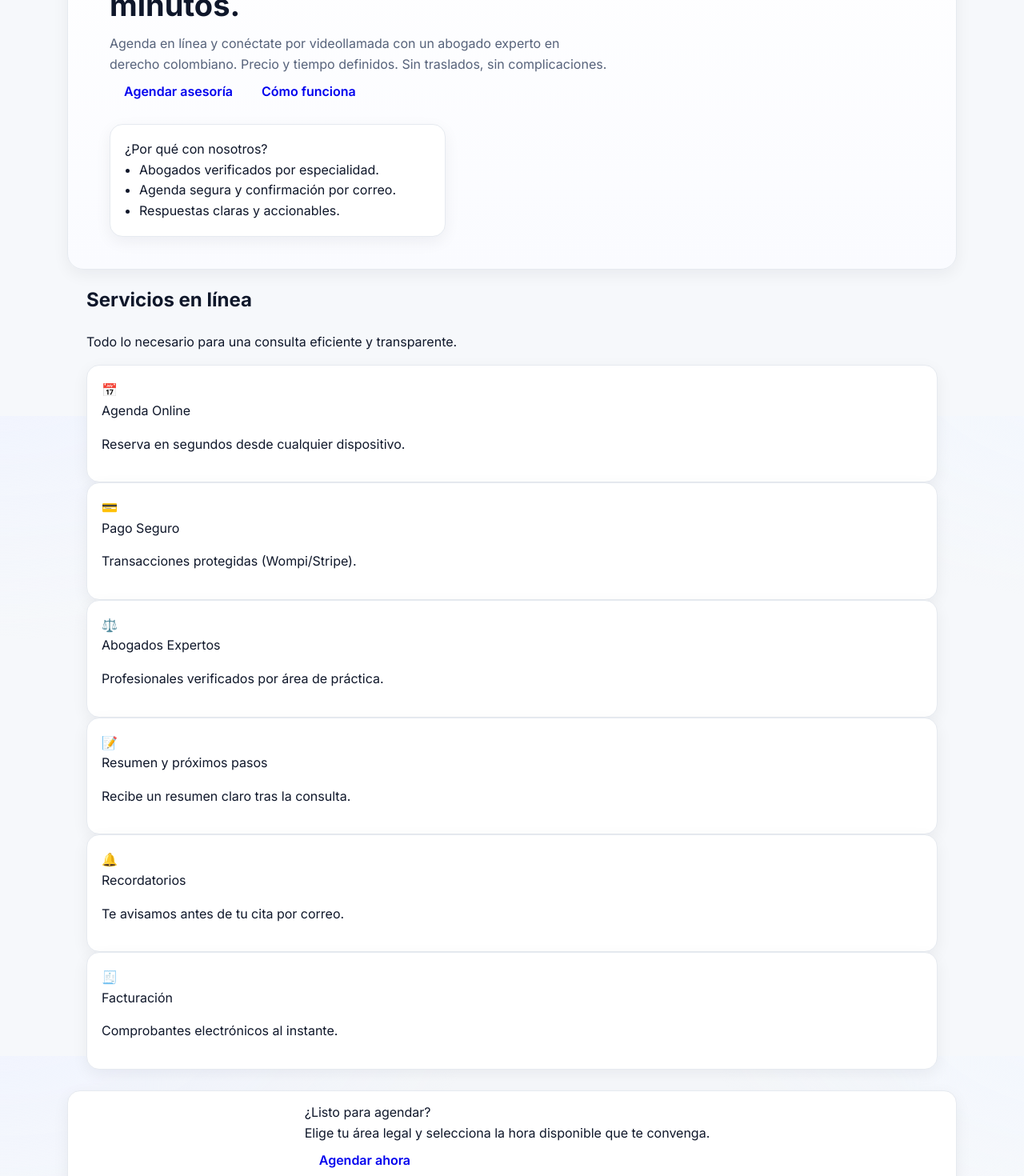
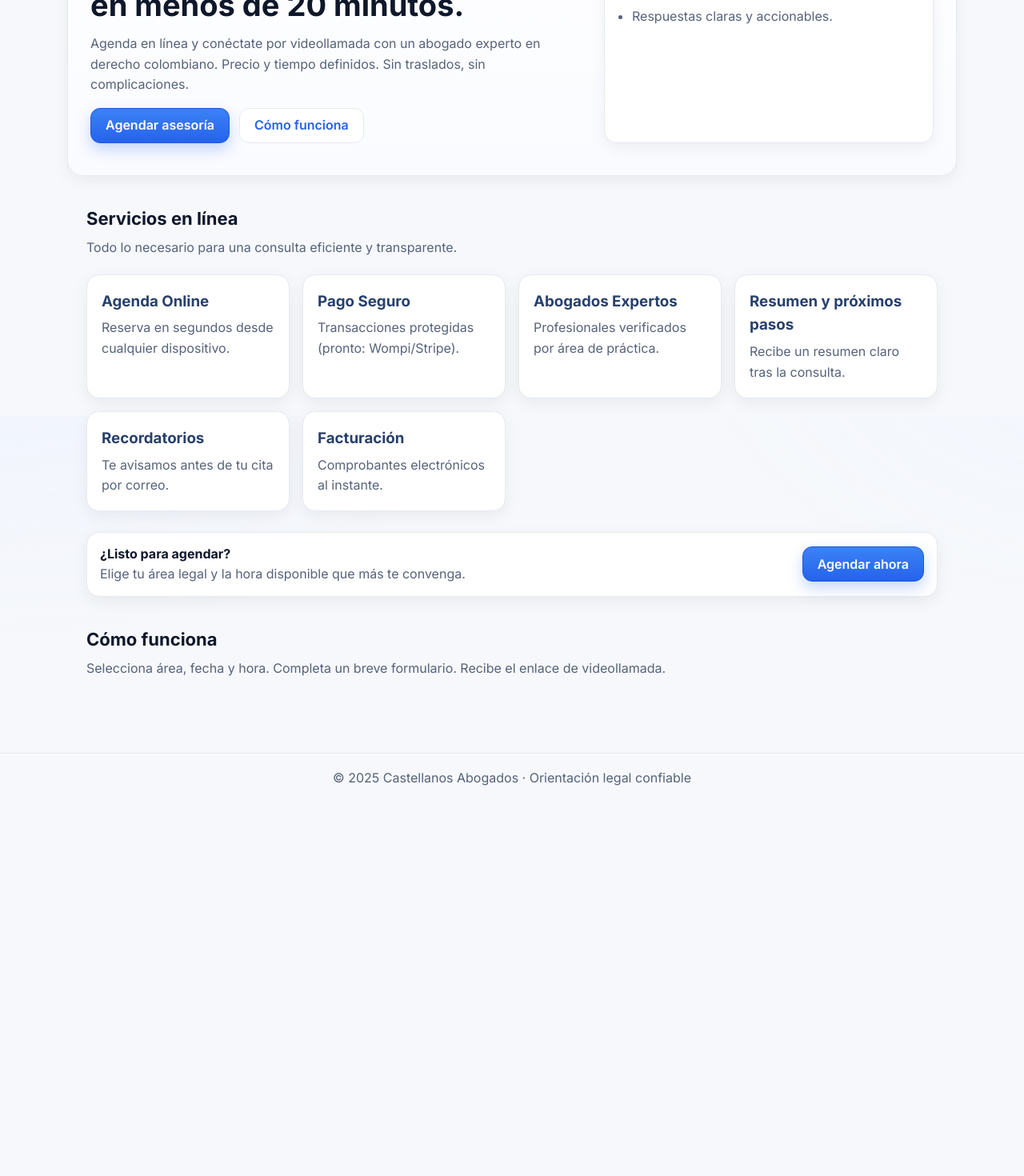
Before and after one commit to jjonnas1/castellanosabogados, a Next.js app: page / in a window 1280 px wide. Shown: the part 280-1750 px from the top of the page at 80% size. After the commit the page ends 1265 px from the top, so only its background shows below. Built offline with nearby package versions, Linux system fonts and the light colour scheme.

Commit message:
Update page.tsx

```diff
--- a/app/page.tsx
+++ b/app/page.tsx
@@ -1,93 +1,82 @@
-// app/page.tsx
-import Link from "next/link";
-
-export default function Home() {
+export default function HomePage() {
   return (
     <>
       {/* HERO */}
-      <section className="hero" id="inicio">
-        <div className="wrap">
+      <section className="hero wrap">
+        <div className="grid">
+          <div>
             <span className="kicker">Nueva · Asesoría virtual de 20 minutos</span>
-          <h1 className="display">
-            Asesoría legal clara y cercana, en menos de 20 minutos.
-          </h1>
-          <p className="lead">
-            Agenda en línea y conéctate por videollamada con un abogado experto en
-            derecho colombiano. Precio y tiempo definidos. Sin traslados, sin complicaciones.
+            <h1>Asesoría legal clara y cercana, en menos de 20 minutos.</h1>
+            <p>
+              Agenda en línea y conéctate por videollamada con un abogado experto en derecho
+              colombiano. Precio y tiempo definidos. Sin traslados, sin complicaciones.
             </p>
-          <div className="hero__cta">
-            <Link href="/agenda" className="btn btn--primary">Agendar asesoría</Link>
-            <a href="#como-funciona" className="btn">Cómo funciona</a>
+            <div className="actions">
+              <a href="/agenda" className="btn btn-primary">Agendar asesoría</a>
+              <a href="#como-funciona" className="btn btn-ghost">Cómo funciona</a>
+            </div>
           </div>
 
-          {/* Tarjeta de confianza */}
-          <aside aria-label="Por qué con nosotros" style={{marginTop: 18}}>
-            <div className="card" style={{maxWidth: 420}}>
-              <div className="card__title">¿Por qué con nosotros?</div>
-              <ul className="muted" style={{paddingLeft: 18, margin: 0, lineHeight: 1.6}}>
+          <aside className="why">
+            <h4>¿Por qué con nosotros?</h4>
+            <ul>
               <li>Abogados verificados por especialidad.</li>
               <li>Agenda segura y confirmación por correo.</li>
               <li>Respuestas claras y accionables.</li>
             </ul>
-            </div>
           </aside>
         </div>
       </section>
 
       {/* SERVICIOS */}
-      <section className="services" id="servicios">
-        <div className="wrap">
-          <h2 className="h2 center">Servicios en línea</h2>
-          <p className="muted center">
-            Todo lo necesario para una consulta eficiente y transparente.
-          </p>
+      <section className="section wrap" id="servicios">
+        <h2>Servicios en línea</h2>
+        <p className="lead">Todo lo necesario para una consulta eficiente y transparente.</p>
 
-          <div className="grid">
-            <div className="card">
-              <div className="card__icon">📅</div>
-              <div className="card__title">Agenda Online</div>
-              <p className="card__text">Reserva en segundos desde cualquier dispositivo.</p>
+        <div className="cards">
+          <article className="card">
+            <h3 className="title">Agenda Online</h3>
+            <p className="txt">Reserva en segundos desde cualquier dispositivo.</p>
+          </article>
+
+          <article className="card">
+            <h3 className="title">Pago Seguro</h3>
+            <p className="txt">Transacciones protegidas (pronto: Wompi/Stripe).</p>
+          </article>
+
+          <article className="card">
+            <h3 className="title">Abogados Expertos</h3>
+            <p className="txt">Profesionales verificados por área de práctica.</p>
+          </article>
+
+          <article className="card">
+            <h3 className="title">Resumen y próximos pasos</h3>
+            <p className="txt">Recibe un resumen claro tras la consulta.</p>
+          </article>
+
+          <article className="card">
+            <h3 className="title">Recordatorios</h3>
+            <p className="txt">Te avisamos antes de tu cita por correo.</p>
+          </article>
+
+          <article className="card">
+            <h3 className="title">Facturación</h3>
+            <p className="txt">Comprobantes electrónicos al instante.</p>
+          </article>
         </div>
-            <div className="card">
-              <div className="card__icon">💳</div>
-              <div className="card__title">Pago Seguro</div>
-              <p className="card__text">Transacciones protegidas (Wompi/Stripe).</p>
+
+        <div className="cta mt-16">
+          <div>
+            <strong>¿Listo para agendar?</strong>
+            <div className="txt" style={{color:'#56627A'}}>Elige tu área legal y la hora disponible que más te convenga.</div>
           </div>
-            <div className="card">
-              <div className="card__icon">⚖️</div>
-              <div className="card__title">Abogados Expertos</div>
-              <p className="card__text">Profesionales verificados por área de práctica.</p>
-            </div>
-            <div className="card">
-              <div className="card__icon">📝</div>
-              <div className="card__title">Resumen y próximos pasos</div>
-              <p className="card__text">Recibe un resumen claro tras la consulta.</p>
-            </div>
-            <div className="card">
-              <div className="card__icon">🔔</div>
-              <div className="card__title">Recordatorios</div>
-              <p className="card__text">Te avisamos antes de tu cita por correo.</p>
-            </div>
-            <div className="card">
-              <div className="card__icon">🧾</div>
-              <div className="card__title">Facturación</div>
-              <p className="card__text">Comprobantes electrónicos al instante.</p>
-            </div>
-          </div>
+          <a href="/agenda" className="btn btn-primary">Agendar ahora</a>
         </div>
       </section>
 
-      {/* CTA FINAL */}
-      <section className="cta" id="como-funciona" aria-labelledby="cta-title">
-        <div className="wrap">
-          <div className="cta__panel">
-            <div className="cta__copy">
-              <div className="h2" id="cta-title">¿Listo para agendar?</div>
-              <div className="muted">Elige tu área legal y selecciona la hora disponible que te convenga.</div>
-            </div>
-            <Link href="/agenda" className="btn btn--primary btn--lg">Agendar ahora</Link>
-          </div>
-        </div>
+      <section id="como-funciona" className="wrap section">
+        <h2>Cómo funciona</h2>
+        <p className="lead">Selecciona área, fecha y hora. Completa un breve formulario. Recibe el enlace de videollamada.</p>
       </section>
     </>
   );
```
Lines whose indentation alone changed are shown as unchanged.
